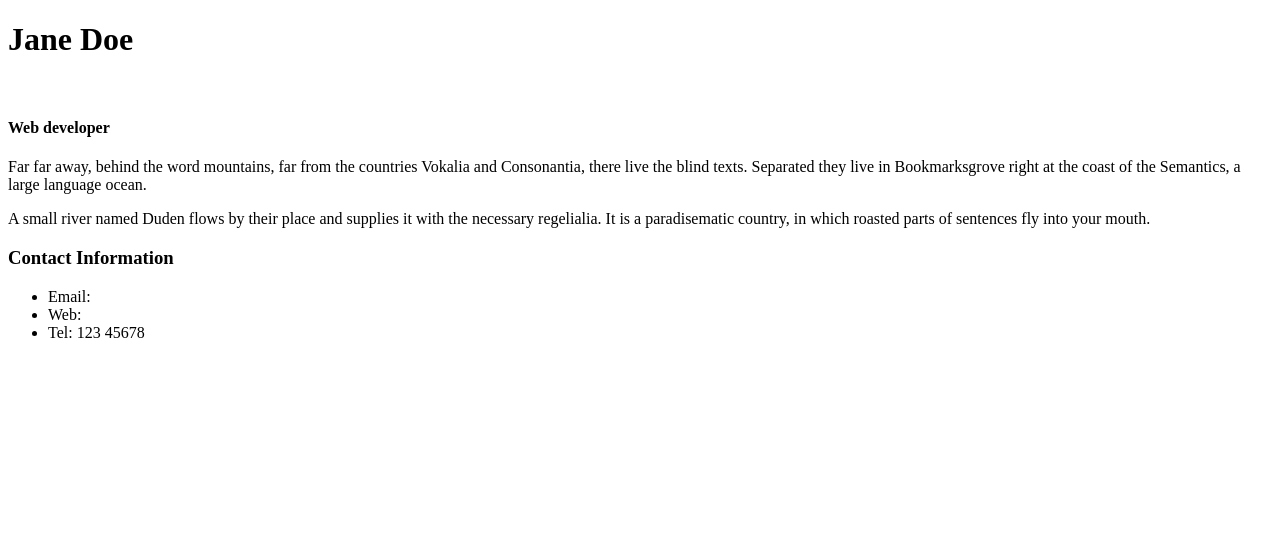
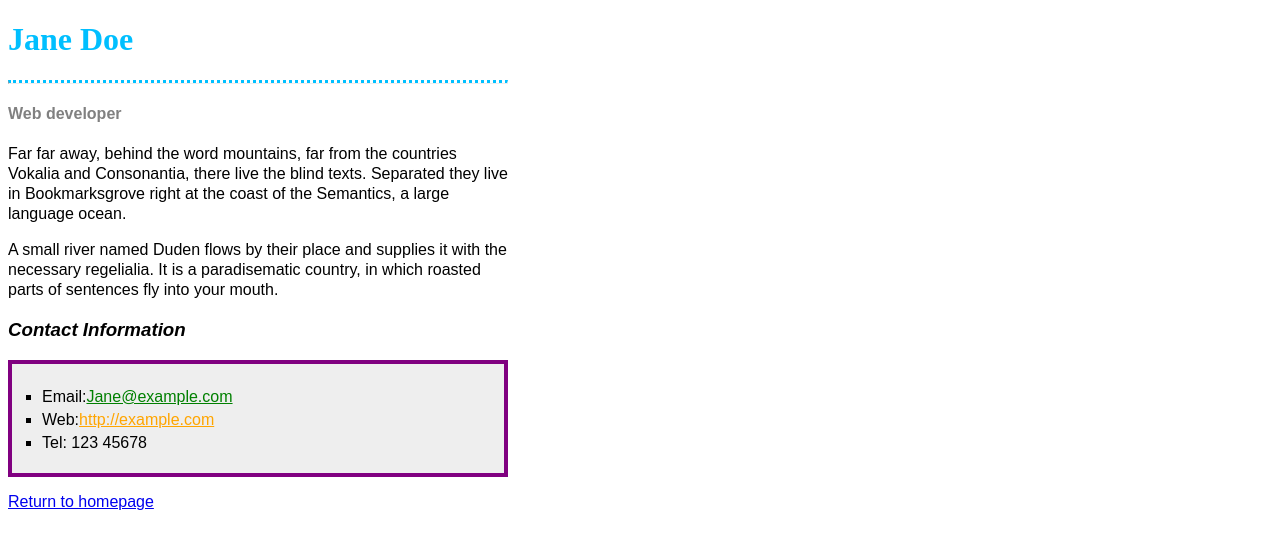
Before and after one commit to worstit9/worstit9.github.io, a plain HTML site: page testPage2.html in a window 1280 px wide. Drawn offline with Linux system fonts and the light colour scheme.

Commit message:
add styles

```diff
--- a/stylesheets/styleTest.css
+++ b/stylesheets/styleTest.css
@@ -0,0 +1,45 @@
+body{
+    width: 500px !important;
+    font-family: Arial, Helvetica, sans-serif;
+}
+
+.heading{
+    color:deepskyblue;
+    font-family: 'Times New Roman', Times, serif;
+    font-weight: bold;
+
+}
+
+.heading hr{
+    border-top: 0.2em dotted deepskyblue;
+}
+
+.description h4{
+    color: gray;
+}
+
+.description p{
+    line-height: 1.25;
+}
+
+.contactInfo h3{
+    font-style: italic;
+}
+
+.contactInfo .list{
+    padding: 20px 0px 20px 30px;
+    border: 4px solid purple;
+    background-color: #EEEEEE;
+    list-style-type: square;
+}
+.contactInfo .list li{
+    padding: 3px 0px 0px 0px;
+    line-height: 1.25;
+}
+.contactInfo .list .green{
+    color: green;
+}
+
+.contactInfo .list .orange{
+    color: orange;
+}
--- a/testPage2.html
+++ b/testPage2.html
@@ -9,7 +9,7 @@
 <body>
     <div class="heading">
         <h1>Jane Doe</h1>
-        <br>
+        <hr>
     </div>
     <div class="description">
         <h4>Web developer</h4>
@@ -24,11 +24,14 @@
     </div>
     <div class="contactInfo">
         <h3>Contact Information</h3>
-        <ul>
-            <li>Email:<a href="#"></a></li>
-            <li>Web:<a href="#"></a></li>
+        <ul class="list">
+            <li>Email:<a href="#" class="green">Jane@example.com</a></li>
+            <li>Web:<a href="#" class="orange">http://example.com</a></li>
             <li>Tel: 123 45678</li>
         </ul>
     </div>
+    <div class="mis">
+        <a href="index.html">Return to homepage</a>
+    </div>
 </body>
 </html>
```
